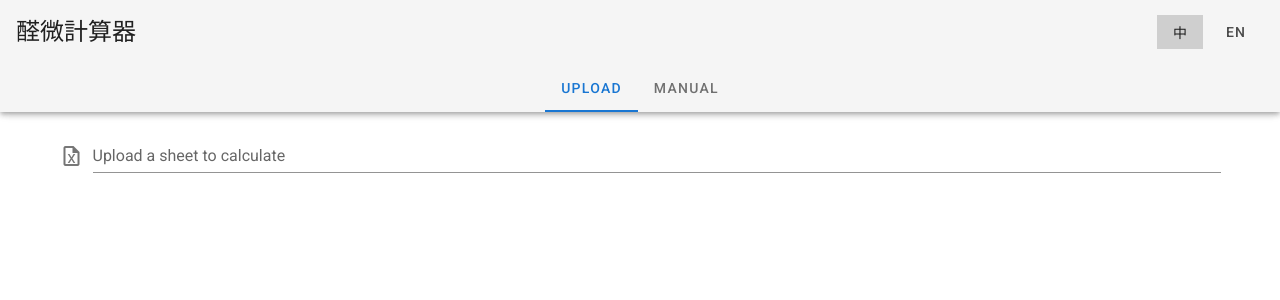
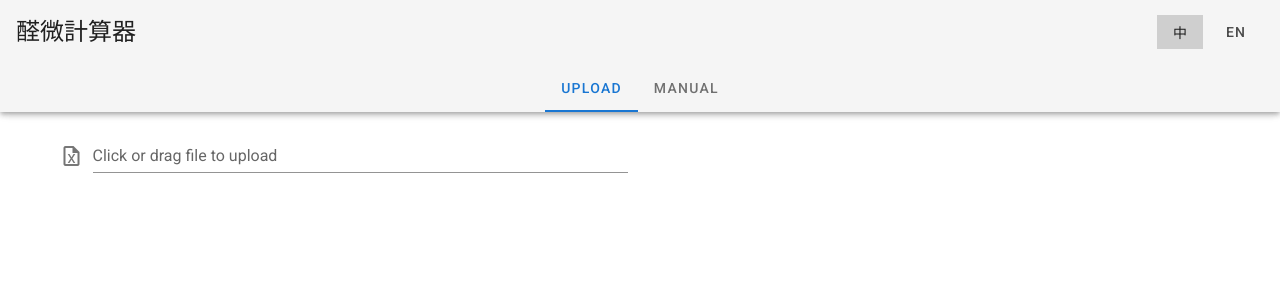
Before and after one commit to Roytangrb/rcho, a Vue app: page / in a window 1280 px wide. Shown: the top 300 px of the page. Built offline with nearby package versions, Linux system fonts and the light colour scheme.

Commit message:
default tab by index

```diff
--- a/src/App.vue
+++ b/src/App.vue
@@ -17,21 +17,21 @@
 
       <template v-slot:extension>
         <v-tabs
-          v-model="tab"
+          v-model="curr_tab"
           centered
         >
           <v-tab
-            v-for="(tab, i) in tabs"
-            :key="i"
+            v-for="tab in tabs"
+            :key="tab.id"
           >
-            {{ tab }}
+            {{ tab.name }}
           </v-tab>
         </v-tabs>
       </template>
     </v-app-bar>
 
     <v-content>
-      <v-tabs-items v-model="tab">
+      <v-tabs-items v-model="curr_tab">
         <v-tab-item>
           <TableUpload />
         </v-tab-item>
@@ -55,11 +55,18 @@ export default {
   },
   data: () => ({
     lang: "CN",
-    tabs: ["Upload", "Manual"],
-    tab: "Manual",
+    tabs: [
+      { id: 1, name: 'Upload' },
+      { id: 2, name: 'Manual' }
+    ],
+    curr_tab: 0,
   }),
   methods: {
 
   }
 };
 </script>
+
+<style lang="less">
+
+</style>
--- a/src/components/TableUpload.vue
+++ b/src/components/TableUpload.vue
@@ -1,29 +1,50 @@
 <template>
 	<v-container>
-		<v-layout>
-			<v-file-input
-				label="Upload a sheet to calculate"
-				:hint="hint"
-				prepend-icon="mdi-file-excel-outline"
-				accept=".xlxs,.csv"
-			>
-			</v-file-input>
-		</v-layout>
+		<v-row>
+			<v-col sm="12" md="6">
+				<v-file-input
+					label="Click or drag file to upload"
+					:hint="hint"
+					prepend-icon="mdi-file-excel-outline"
+					accept=".xlsx,.csv"
+
+					v-on:drop="handleDrop"
+				>
+				</v-file-input>
+			</v-col>
+		</v-row>
 	</v-container>
 </template>
 
 <script>
+	import XLSX from 'xlsx'
+
 	export default {
 		name: 'TableUpload',
 		data: () => ({
 			hint: "Only accepts .xlxs .csv"
 		}),
 		methods: {
+			handleDrop(e) {
+				console.log(e)
+				e.stopPropagation()
+				e.preventDefault()
+				var files = e.dataTransfer.files
+				var f = files[0]
+				var reader = new FileReader()
+				reader.onload = function(e) {
+					var data = new Uint8Array(e.target.result)
+					var workbook = XLSX.read(data, {type: 'array'})
 
+					/* DO SOMETHING WITH workbook HERE */
+					console.log(workbook)
+				};
+				reader.readAsArrayBuffer(f);
+			}
 		}
 	}
 </script>
 
-<style scoped lang="sass">
+<style scoped lang="less">
 
 </style>
```
Also changed, not shown: package.json (+6 -2 lines), 2 other files (tests, documents, lock files or other folders).
